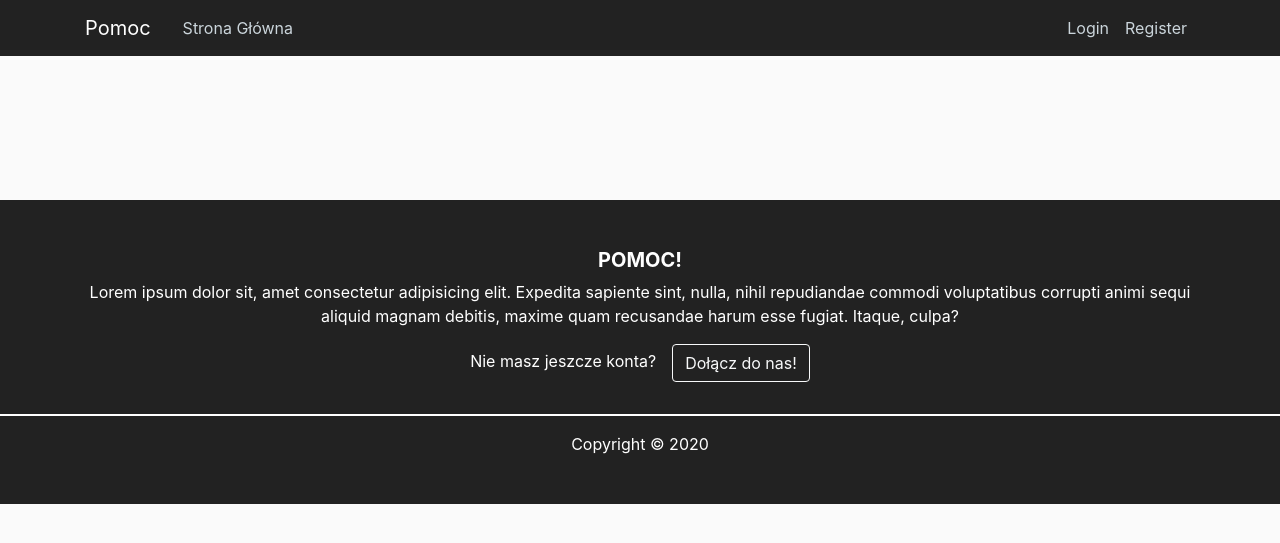
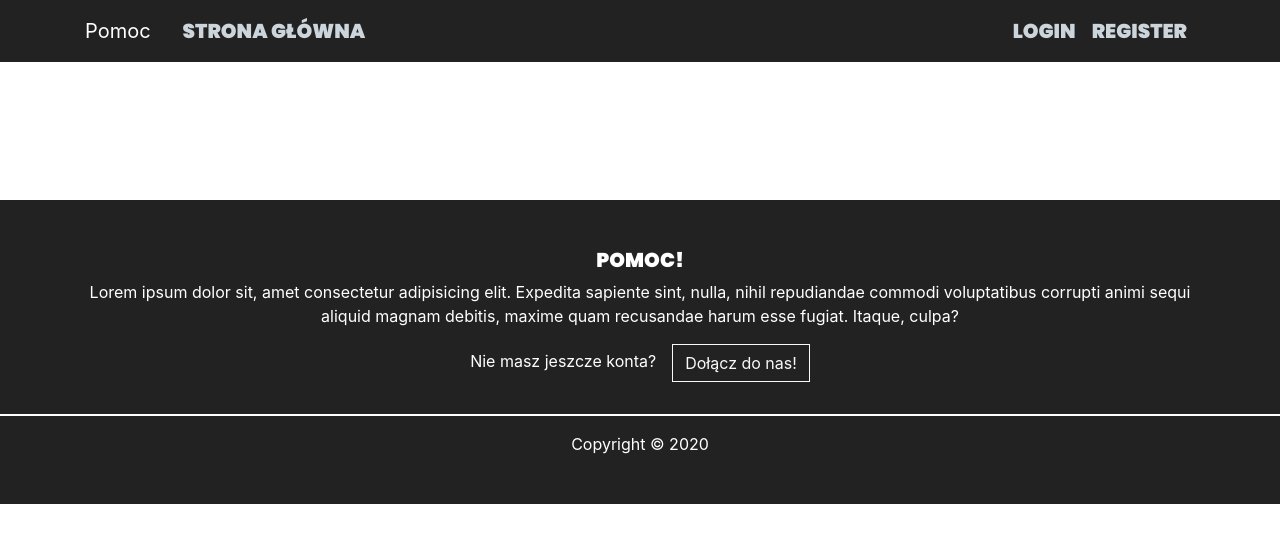
Before and after one commit to Pwojton/Pomagam, a Django app: template oferty/templates/oferty/podstawowy.html in a window 1280 px wide. Shown: the top 543 px of the page. Run offline with Django 3.2, Linux system fonts and the light colour scheme; the template is opened without the code that fills it, so the values that code supplies are empty; some libraries are stand-ins or nearby versions.

Commit message:
dodanie fontu Poppins i edycja styli w pliku style.css

```diff
--- a/oferty/static/oferty/style.css
+++ b/oferty/static/oferty/style.css
@@ -1,15 +1,39 @@
 body {
-  background: #fafafa;
+  background: #ffffff;
   color: #333333;
   margin-top: 5rem;
 }
 
-h1, h2, h3, h4, h5, h6 {
-  color: #444444;
+* {
+  -webkit-border-radius: 0 !important;
+     -moz-border-radius: 0 !important;
+          border-radius: 0 !important;
+}
+
+@font-face {
+  font-family: 'Poppins-black';
+  src: local('fonts/Poppins-Black.ttf'),
+       url('fonts/Poppins-Black.ttf') format("truetype");
+}
+
+h1, h2, h3, h4, h5, h6, label {
+  color: #222222;
+    font-family: "Poppins-black", Arial, sans-serif;
+}
+
+div.shadow {
+  box-shadow: 0 12px 20px 0 rgba(0, 0, 0, 0.4), 0 6px 20px 0 rgba(0, 0, 0, 0.19);
 }
 
 ul {
   margin: 0;
+}
+
+.navbar .navbar-nav > a {
+    color: white;
+    text-transform: uppercase;
+    font-size: 20px;
+    font-family: "Poppins-black", Arial, sans-serif;
 }
 
 .pagination > li > a
@@ -50,7 +74,18 @@ ul {
   background-color: #222222;
 }
 
-.btn-danger{
+.custom-bg-danger {
+  background-color: #EE3733;
+}
+
+.custom-bg-danger ul, .bg-white ul {
+    list-style-type: square;
+     color: #222222;
+    font-family: "Poppins-black", Arial, sans-serif;
+    font-size: 15px;
+}
+
+.btn-danger {
   background-color: #EE3733;
 }
 
@@ -75,7 +110,7 @@ ul {
 }
 
 .article-title {
-  color: #444444;
+  color: #222222;
 }
 
 a.article-title:hover {
```
Also changed, not shown: oferty/static/oferty/fonts/Poppins-Black.ttf (added).
